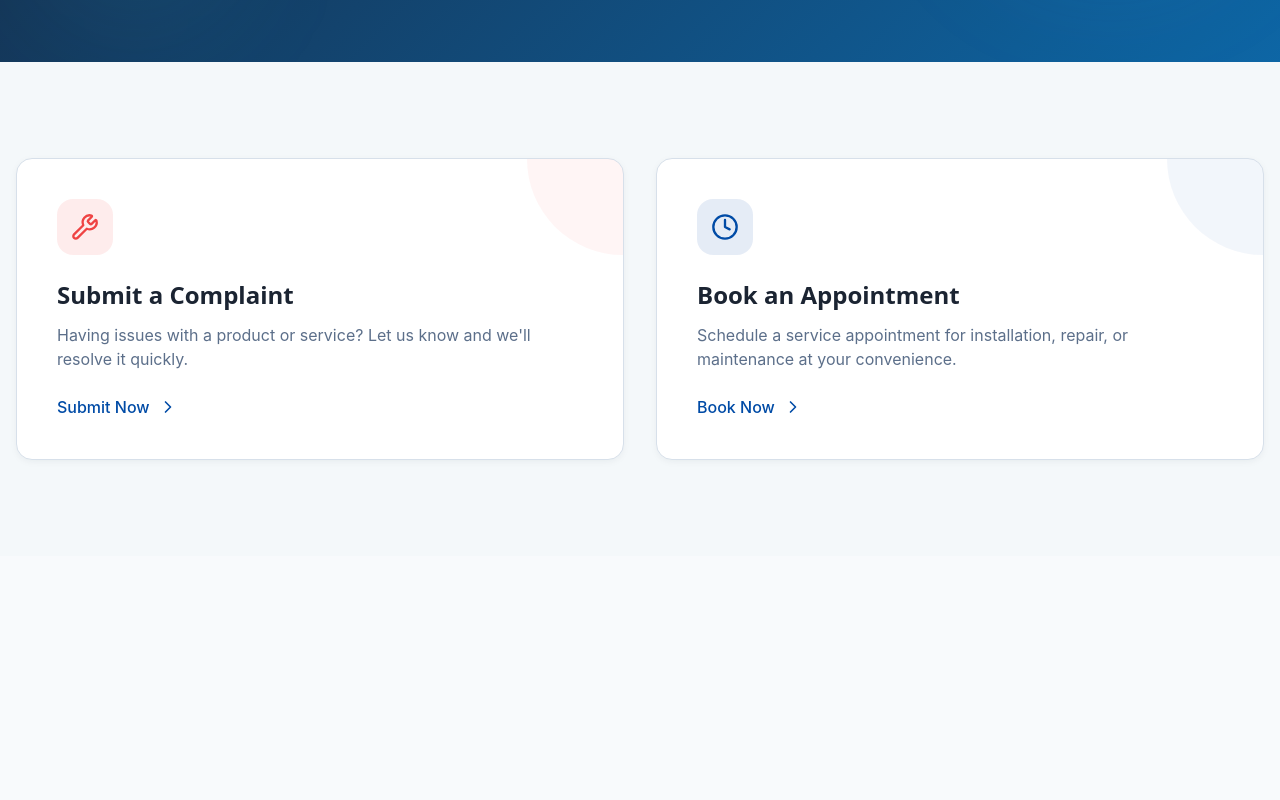
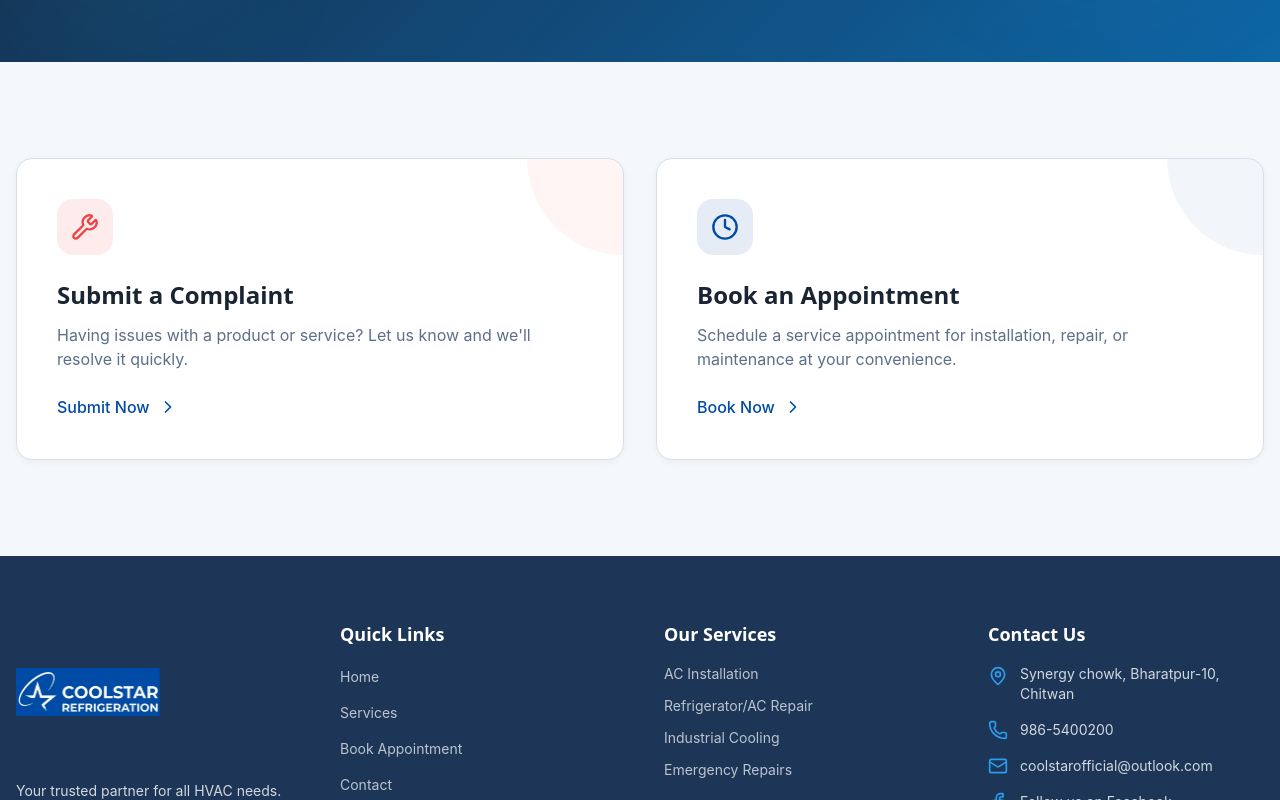
Before and after one commit to ryanzam/coolstar, a Next.js app: page / in a window 1280 px wide. Shown: the part 2000-2800 px from the top of the page. Before the commit the page ends 2556 px from the top, so only its background shows below. Built offline with nearby package versions, Linux system fonts and the light colour scheme; a web font is replaced by a local one.

Commit message:
add footer scetion

```diff
--- a/app/layout.tsx
+++ b/app/layout.tsx
@@ -2,6 +2,7 @@ import type { Metadata } from "next";
 import { Geist, Geist_Mono } from "next/font/google";
 import "./globals.css";
 import Navbar from "@/components/Navbar";
+import Footer from "@/components/Footer";
 
 const geistSans = Geist({
   variable: "--font-geist-sans",
@@ -30,6 +31,7 @@ export default function RootLayout({
       >
         <Navbar />
         {children}
+        <Footer />
       </body>
     </html>
   );
--- /dev/null
+++ b/components/Footer.tsx
@@ -0,0 +1,139 @@
+import { MapPin, Phone, Mail, Facebook } from 'lucide-react'
+import Link from 'next/link'
+
+const Footer = () => {
+    return (
+        <footer id='#contact' className="bg-secondary text-secondary-foreground">
+            <div className="container mx-auto px-4 py-16">
+                <div className="grid grid-cols-1 md:grid-cols-2 lg:grid-cols-4 gap-12">
+                    {/* Brand */}
+                    <div className="space-y-4">
+                        <Link href="/" className="flex items-center gap-3">
+                            <div className="w-36 h-36 rounded-xl flex items-center justify-center">
+                                <img src='./coolstar.PNG' />
+                            </div>
+                        </Link>
+                        <p className="text-secondary-foreground/80 text-sm leading-relaxed">
+                            Your trusted partner for all HVAC needs.
+                        </p>
+                    </div>
+
+                    {/* Quick Links */}
+                    <div>
+                        <h4 className="font-heading font-semibold text-lg mb-4 text-primary-foreground">
+                            Quick Links
+                        </h4>
+                        <ul className="space-y-3">
+                            {[
+                                { name: "Home", path: "/" },
+                                { name: "Services", path: "#services" },
+                                { name: "Book Appointment", path: "/booking" },
+                                { name: "Contact", path: "#contact" },
+                            ].map((link) => (
+                                <li key={link.path}>
+                                    <Link
+                                        href={link.path}
+                                        className="text-secondary-foreground/70 hover:text-arctic transition-colors text-sm"
+                                    >
+                                        {link.name}
+                                    </Link>
+                                </li>
+                            ))}
+                        </ul>
+                    </div>
+
+                    {/* Services */}
+                    <div>
+                        <h4 className="font-heading font-semibold text-lg mb-4 text-primary-foreground">
+                            Our Services
+                        </h4>
+                        <ul className="space-y-3">
+                            {[
+                                "AC Installation",
+                                "Refrigerator/AC Repair",
+                                "Industrial Cooling",
+                                "Emergency Repairs",
+                            ].map((service) => (
+                                <li
+                                    key={service}
+                                    className="text-secondary-foreground/70 text-sm"
+                                >
+                                    {service}
+                                </li>
+                            ))}
+                        </ul>
+                    </div>
+
+                    {/* Contact */}
+                    <div>
+                        <h4 className="font-heading font-semibold text-lg mb-4 text-primary-foreground">
+                            Contact Us
+                        </h4>
+                        <ul className="space-y-4">
+                            <li className="flex items-start gap-3">
+                                <MapPin className="w-5 h-5 text-arctic mt-0.5 flex-shrink-0" />
+                                <span className="text-secondary-foreground/80 text-sm">
+                                    Synergy chowk, Bharatpur-10, Chitwan
+                                </span>
+                            </li>
+                            <li>
+                                <a
+                                    href="tel:+27114521168"
+                                    className="flex items-center gap-3 text-secondary-foreground/80 hover:text-arctic transition-colors text-sm"
+                                >
+                                    <Phone className="w-5 h-5 text-arctic flex-shrink-0" />
+                                    986-5400200
+                                </a>
+                            </li>
+                            <li>
+                                <a
+                                    href="mailto:coolstarofficial@outlook.com"
+                                    className="flex items-center gap-3 text-secondary-foreground/80 hover:text-arctic transition-colors text-sm"
+                                >
+                                    <Mail className="w-5 h-5 text-arctic flex-shrink-0" />
+                                    coolstarofficial@outlook.com
+                                </a>
+                            </li>
+                            <li>
+                                <a
+                                    href="https://www.facebook.com/coolstarofficial/"
+                                    target="_blank"
+                                    rel="noopener noreferrer"
+                                    className="flex items-center gap-3 text-secondary-foreground/80 hover:text-arctic transition-colors text-sm"
+                                >
+                                    <Facebook className="w-5 h-5 text-arctic flex-shrink-0" />
+                                    Follow us on Facebook
+                                </a>
+                            </li>
+                        </ul>
+                    </div>
+                </div>
+
+                {/* Bottom Bar */}
+                <div className="mt-12 pt-8 border-t border-secondary-foreground/20">
+                    <div className="flex flex-col md:flex-row justify-between items-center gap-4">
+                        <p className="text-secondary-foreground/60 text-sm">
+                            © {new Date().getFullYear()} Coolstar. All rights reserved.
+                        </p>
+                        <div className="flex gap-6">
+                            <a
+                                href="#"
+                                className="text-secondary-foreground/60 hover:text-arctic text-sm transition-colors"
+                            >
+                                Privacy Policy
+                            </a>
+                            <a
+                                href="#"
+                                className="text-secondary-foreground/60 hover:text-arctic text-sm transition-colors"
+                            >
+                                Terms of Service
+                            </a>
+                        </div>
+                    </div>
+                </div>
+            </div>
+        </footer>
+    )
+}
+
+export default Footer
```
